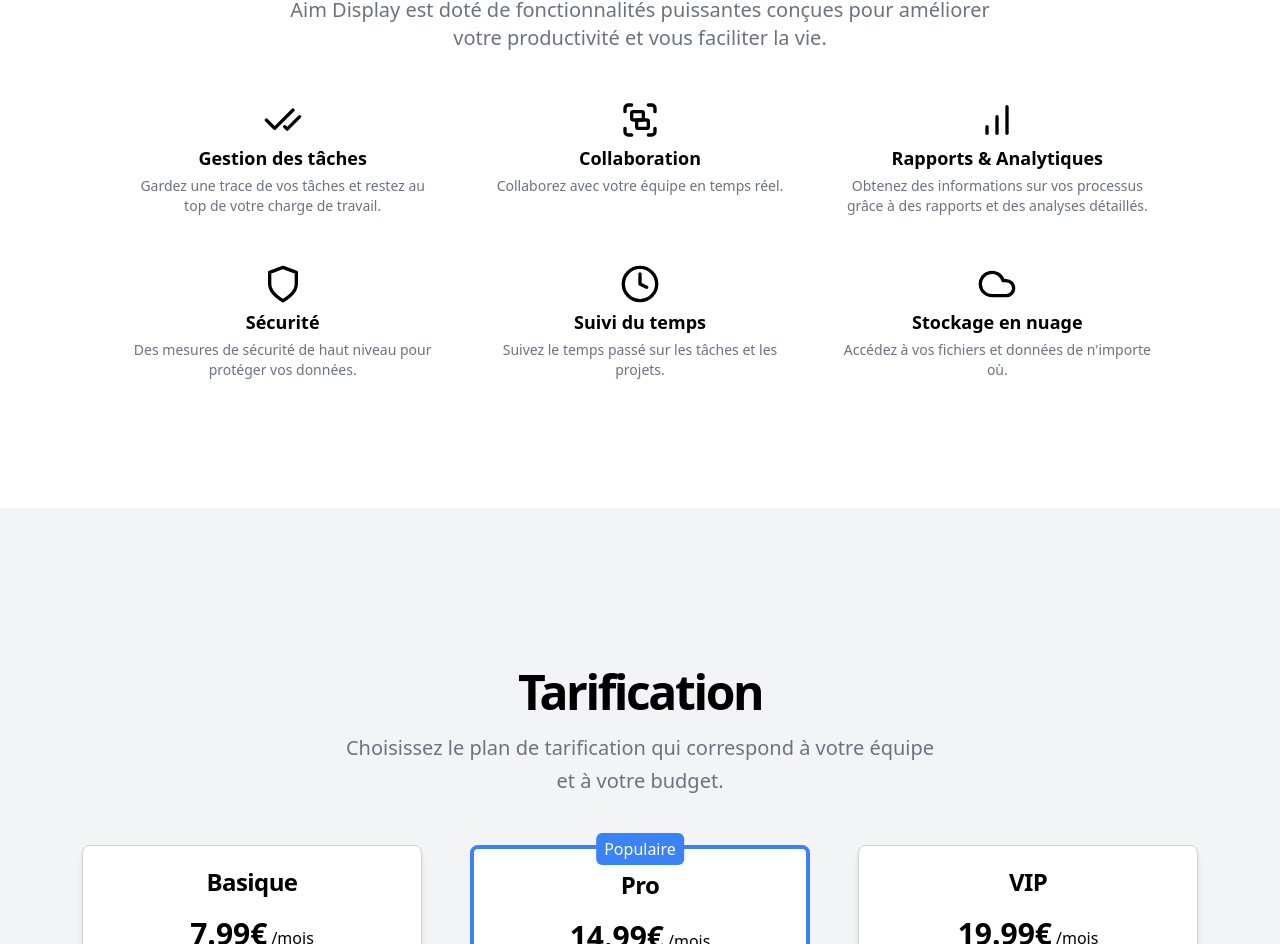
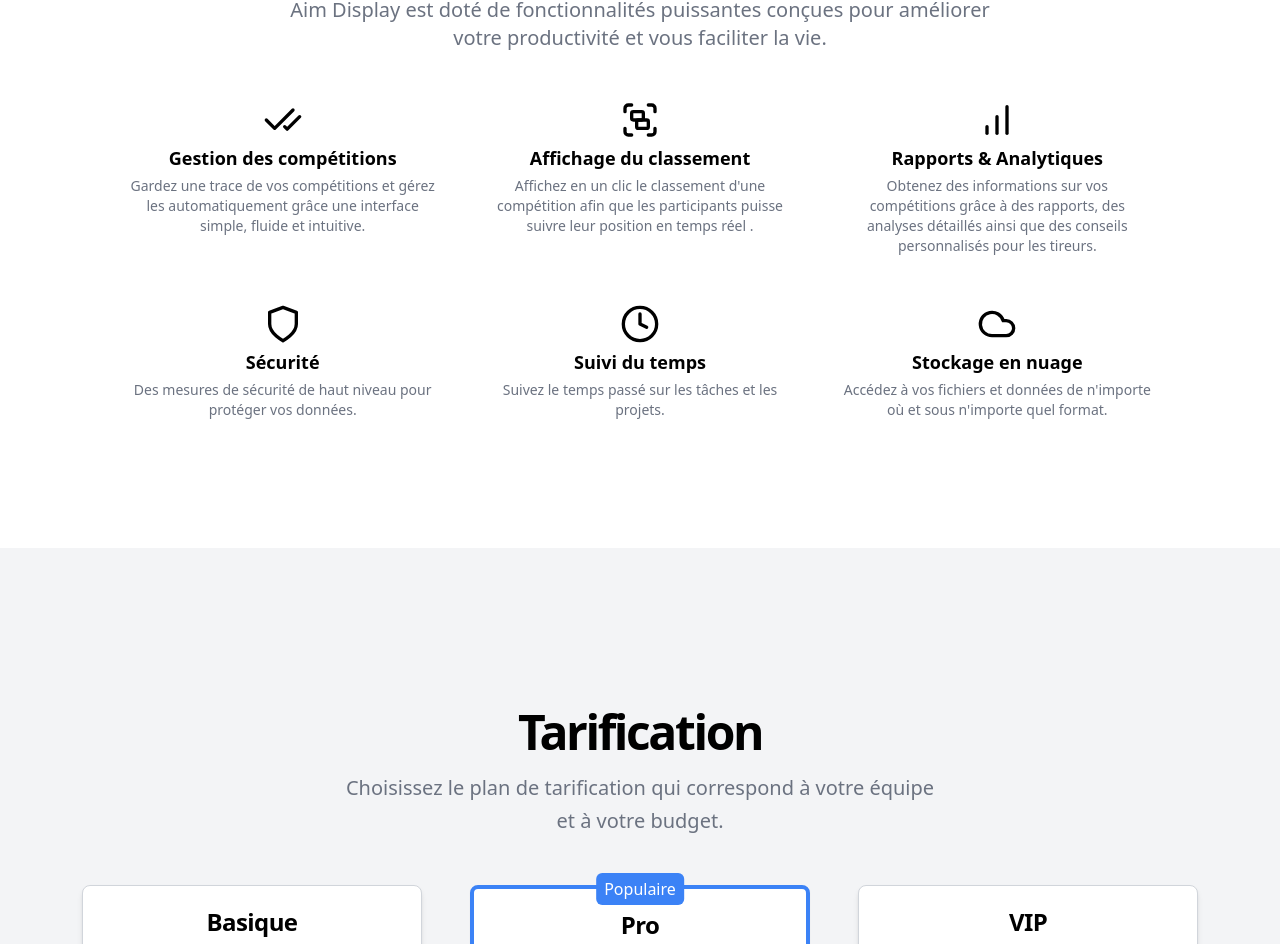
Before and after one commit to HugoErb/Site-AimDisplay, an Angular app: page /home in a window 1280 px wide. Shown: the part 988-1932 px from the top of the page. Built offline with nearby package versions, Linux system fonts and the light colour scheme.

Commit message:
modif texte fonctionnalites

```diff
--- a/src/app/home/home.component.html
+++ b/src/app/home/home.component.html
@@ -87,9 +87,9 @@
             <path d="M18 6 7 17l-5-5"></path>
             <path d="m22 10-7.5 7.5L13 16"></path>
           </svg>
-          <h3 class="text-lg font-bold">Gestion des tâches</h3>
+          <h3 class="text-lg font-bold">Gestion des compétitions</h3>
           <p class="text-sm text-gray-500 dark:text-gray-400">
-            Gardez une trace de vos tâches et restez au top de votre charge de travail.
+            Gardez une trace de vos compétitions et gérez les automatiquement grâce une interface simple, fluide et intuitive.
           </p>
         </div>
         <div class="grid gap-1 text-center"><svg xmlns="http://www.w3.org/2000/svg" width="24" height="24"
@@ -103,8 +103,8 @@
             <rect width="7" height="5" x="7" y="7" rx="1"></rect>
             <rect width="7" height="5" x="10" y="12" rx="1"></rect>
           </svg>
-          <h3 class="text-lg font-bold">Collaboration</h3>
-          <p class="text-sm text-gray-500 dark:text-gray-400">Collaborez avec votre équipe en temps réel.</p>
+          <h3 class="text-lg font-bold">Affichage du classement</h3>
+          <p class="text-sm text-gray-500 dark:text-gray-400">Affichez en un clic le classement d'une compétition afin que les participants puisse suivre leur position en temps réel .</p>
         </div>
         <div class="grid gap-1 text-center"><svg xmlns="http://www.w3.org/2000/svg" width="24" height="24"
             viewBox="0 0 24 24" fill="none" stroke="currentColor" stroke-width="2" stroke-linecap="round"
@@ -116,7 +116,7 @@
           </svg>
           <h3 class="text-lg font-bold">Rapports &amp; Analytiques</h3>
           <p class="text-sm text-gray-500 dark:text-gray-400">
-            Obtenez des informations sur vos processus grâce à des rapports et des analyses détaillés.
+            Obtenez des informations sur vos compétitions grâce à des rapports, des analyses détaillés ainsi que des conseils personnalisés pour les tireurs.
           </p>
         </div>
         <div class="grid gap-1 text-center"><svg xmlns="http://www.w3.org/2000/svg" width="24" height="24"
@@ -150,7 +150,7 @@
           </svg>
           <h3 class="text-lg font-bold">Stockage en nuage</h3>
           <p class="text-sm text-gray-500 dark:text-gray-400">
-            Accédez à vos fichiers et données de n'importe où.
+            Accédez à vos fichiers et données de n'importe où et sous n'importe quel format.
           </p>
         </div>
       </div>
```
